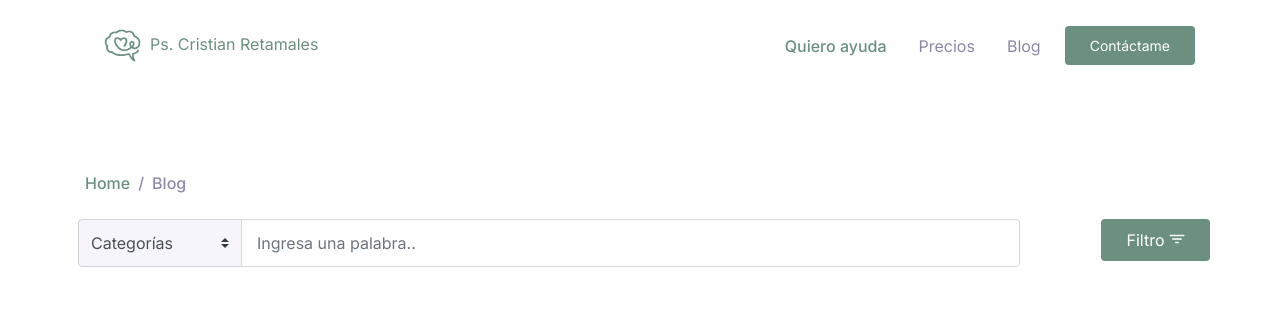
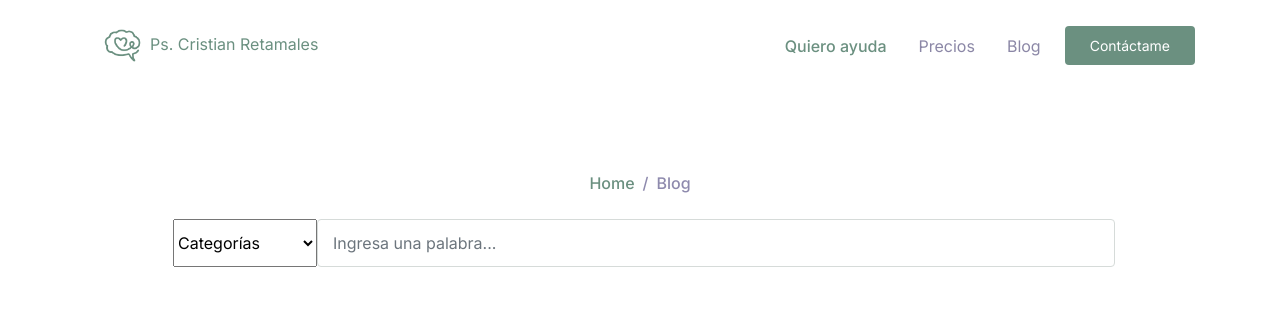
Before and after one commit to srpollin1/next-psicologo-cristian, a Next.js app: page /blog in a window 1280 px wide. Shown: the top 317 px of the page. Built offline with nearby package versions, Linux system fonts and the light colour scheme.

Commit message:
se edita estilos de blog

```diff
--- a/src/app/blog/page.tsx
+++ b/src/app/blog/page.tsx
@@ -87,18 +87,16 @@ function BlogContent() {
       <div className="page-section">
         <div className="container">
           <nav aria-label="Breadcrumb">
-            <ul className="breadcrumb p-0 mb-0 bg-transparent">
+            <ul className="breadcrumb p-0 mb-0 bg-transparent justify-content-center">
               <li className="breadcrumb-item"><a href="/">Home</a></li>
               <li className="breadcrumb-item active">Blog</li>
             </ul>
           </nav>
           <br />
-          <div className="row">
-            <div className="col-sm-10">
-              <form action="#" className="form-search-blog" onSubmit={(e) => { e.preventDefault(); handleFilter(); }}>
-                <div className="input-group">
-                  <div className="input-group-prepend">
-                    <select id="categories" className="custom-select bg-light" value={category} onChange={(e) => setCategory(e.target.value)}>
+          <div className="row justify-content-center">
+            <div className="col-md-10">
+              <form className="d-flex" onSubmit={(e) => { e.preventDefault(); handleFilter(); }}>
+                <select id="categories" className="form-select me-2" aria-label="Categorías" value={category} onChange={(e) => setCategory(e.target.value)}>
                   <option value="">Categorías</option>
                   <option value="salud-mental">Salud Mental</option>
                   <option value="ansiedad">Ansiedad</option>
@@ -106,23 +104,25 @@ function BlogContent() {
                   <option value="autoestima">Autoestima</option>
                   <option value="crisis-de-panico">Crisis de pánico</option>
                 </select>
-                  </div>
                 <input
                   type="text"
-                    className="form-control"
-                    placeholder="Ingresa una palabra.."
+                  className="form-control me-2"
+                  placeholder="Ingresa una palabra..."
                   value={searchTerm}
                   onChange={(e) => setSearchTerm(e.target.value)}
                 />
-                </div>
+                {/* <button type="submit" className="btn btn-primary">
+                  Buscar
+                </button> */}
               </form>
             </div>
-            <div className="col-sm-2 text-sm-right">
-              <button className="btn btn-secondary" onClick={handleFilter}>
+            {/* <div className="col-md-2 d-flex align-items-center justify-content-end">
+              <button className="btn btn-secondary">
                 Filtro <span className="mai-filter"></span>
               </button>
+            </div> */}
           </div>
-          </div>
+
 
           <div className="row my-5" id="blogs">
             {filteredPosts.map((post, index) => (
```
Lines whose indentation alone changed are shown as unchanged.
